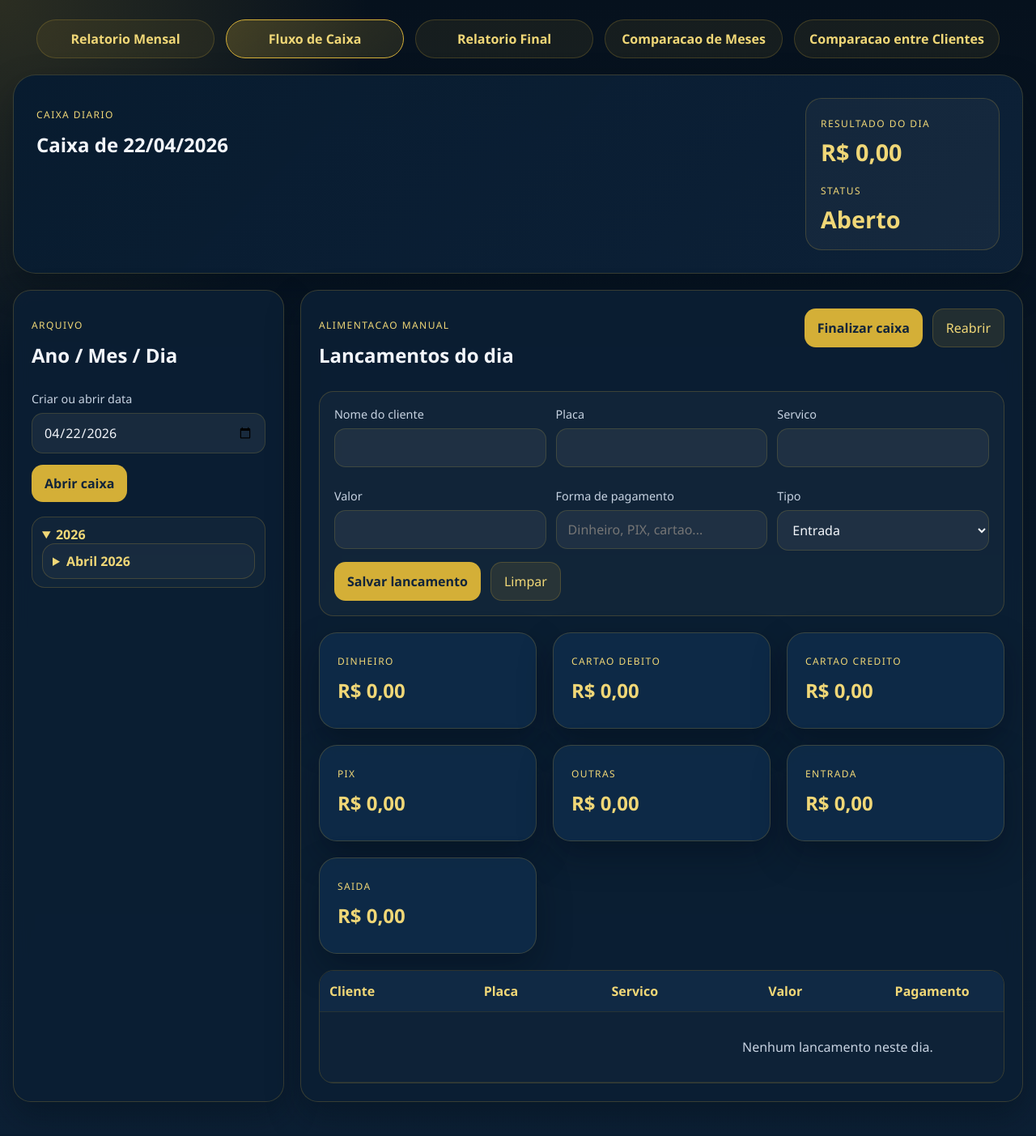
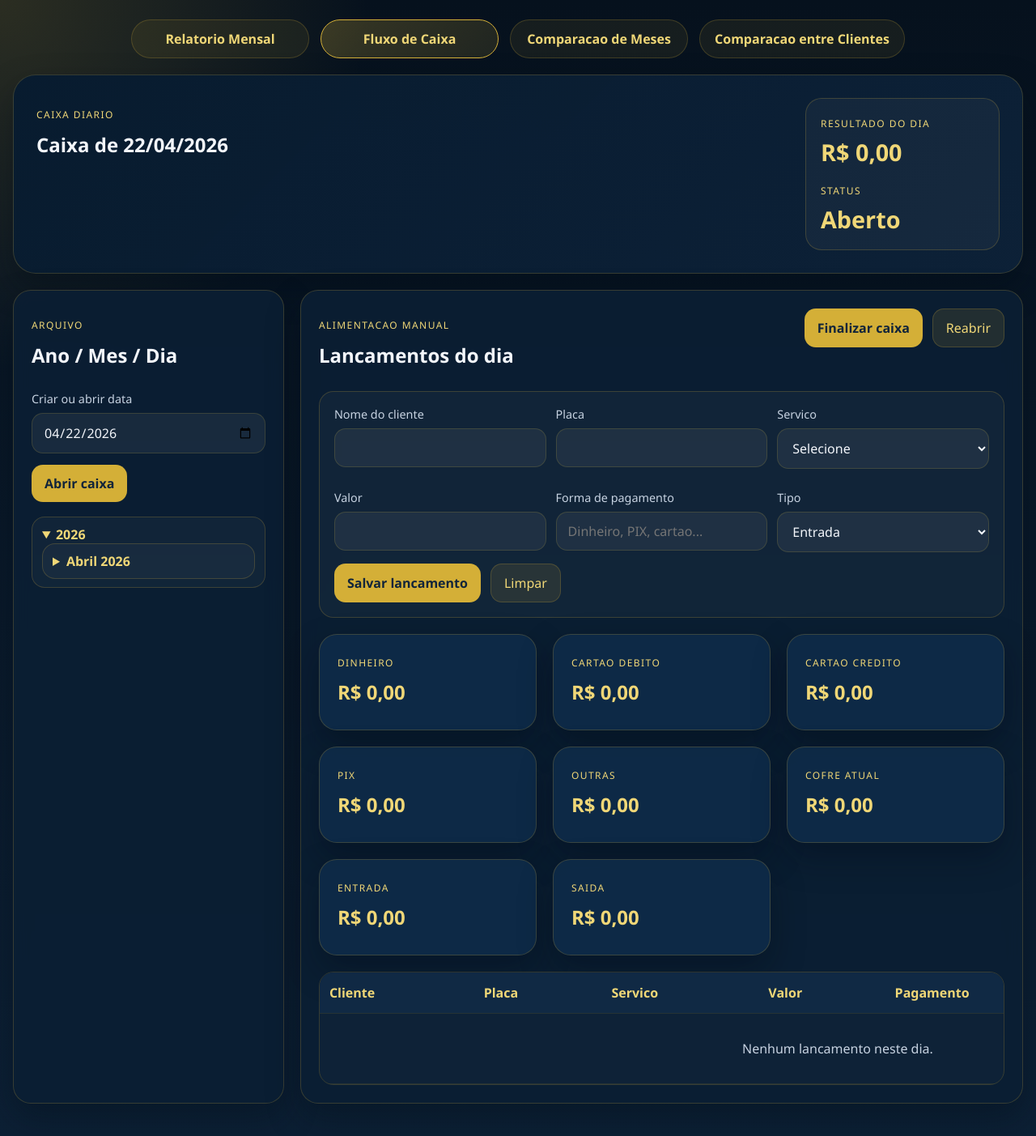
Before and after one commit to romanocmd0/pedido-ricardo, a Flask app: page /cash-flow in a window 1280 px wide. Shown: the whole page at 81% size. Before the commit the page ends 1361 px from the top, so only its background shows below. Run offline with Flask 3, Linux system fonts and the light colour scheme; the visitor is signed in with stand-in values (Sample User, id 1); data comes from the database, SQL or seed files in the repository; data that the repository does not hold is empty.

Commit message:
Add files via upload

```diff
--- a/2026-04-17-files-mentioned-by-the-user-pedido-2/app.py
+++ b/2026-04-17-files-mentioned-by-the-user-pedido-2/app.py
@@ -74,6 +74,11 @@ ALLOWED_SORT_COLUMNS = {
 
 MIN_MONTH_KEY = "2026-04"
 MAX_MONTH_KEY = "2050-12"
+CASH_SERVICE_CONFIG = {
+    "TRANSFERENCIA": ("Transferencia", "transferencia_qty", "unit_transferencia"),
+    "CAUTELAR": ("Cautelar", "cautelar_qty", "unit_cautelar"),
+    "PESQUISA": ("Pesquisa", "pesquisa_qty", "unit_pesquisa"),
+}
 
 app = Flask(__name__)
 app.config["JSON_AS_ASCII"] = False
@@ -309,6 +314,13 @@ def ensure_cash_day(connection: sqlite3.Connection, cash_date: str) -> None:
     )
 
 
+def normalize_cash_service(value: str) -> str:
+    normalized = normalize_text(value)
+    if normalized not in CASH_SERVICE_CONFIG:
+        raise ValueError("Selecione um servico valido: Transferencia, Cautelar ou Pesquisa.")
+    return CASH_SERVICE_CONFIG[normalized][0]
+
+
 def validate_cash_entry_payload(payload: dict[str, Any]) -> dict[str, Any]:
     customer_name = (payload.get("customer_name") or "").strip()
     service_name = (payload.get("service_name") or "").strip()
@@ -319,8 +331,7 @@ def validate_cash_entry_payload(payload: dict[str, Any]) -> dict[str, Any]:
 
     if not customer_name:
         raise ValueError("O nome do cliente e obrigatorio.")
-    if not service_name:
-        raise ValueError("O servico e obrigatorio.")
+    service_name = normalize_cash_service(service_name)
     if not payment_method:
         raise ValueError("A forma de pagamento e obrigatoria.")
 
@@ -350,9 +361,158 @@ def serialize_cash_entry(row: sqlite3.Row) -> dict[str, Any]:
         "payment_method": row["payment_method"],
         "payment_group": row["payment_group"],
         "flow_type": row["flow_type"],
+        "synced_to_monthly": bool(row["synced_to_monthly"]),
         "created_at": row["created_at"],
         "updated_at": row["updated_at"],
     }
+
+
+def cash_month_key(cash_date: str) -> str:
+    parsed = parse_cash_date(cash_date)
+    month_key = month_key_from_parts(parsed.year, parsed.month)
+    if not is_month_allowed(month_key):
+        raise ValueError("A data do caixa precisa estar entre Abril de 2026 e Dezembro de 2050.")
+    return month_key
+
+
+def monthly_record_payload_from_row(row: sqlite3.Row) -> dict[str, Any]:
+    return {
+        "transferencia_qty": row["transferencia_qty"],
+        "caminhao_transferencia_qty": row["caminhao_transferencia_qty"],
+        "combo_transferencia_qty": row["combo_transferencia_qty"],
+        "cautelar_qty": row["cautelar_qty"],
+        "pesquisa_qty": row["pesquisa_qty"],
+        "unit_transferencia": row["unit_transferencia"],
+        "unit_caminhao_transferencia": row["unit_caminhao_transferencia"],
+        "unit_combo_transferencia": row["unit_combo_transferencia"],
+        "unit_cautelar": row["unit_cautelar"],
+        "unit_pesquisa": row["unit_pesquisa"],
+    }
+
+
+def apply_monthly_cash_delta(
+    connection: sqlite3.Connection,
+    cash_date: str,
+    customer_name: str,
+    service_name: str,
+    quantity_delta: int,
+    amount_delta: float,
+) -> None:
+    if quantity_delta == 0 and amount_delta == 0:
+        return
+
+    month_key = cash_month_key(cash_date)
+    year_number, month_number = parse_month_key(month_key)
+    ensure_month(connection, year_number, month_number)
+    canonical_service, qty_field, unit_field = CASH_SERVICE_CONFIG[normalize_text(service_name)]
+    row = connection.execute(
+        """
+        SELECT *
+        FROM records
+        WHERE month_key = ? AND partner_name = ?
+        ORDER BY id
+        LIMIT 1
+        """,
+        (month_key, customer_name),
+    ).fetchone()
+
+    if row is None:
+        if quantity_delta <= 0:
+            return
+        record = {
+            "month_key": month_key,
+            "year_number": year_number,
+            "month_number": month_number,
+            "period_label": label_from_month(month_number),
+            "partner_name": customer_name,
+            "transferencia_qty": 0,
+            "caminhao_transferencia_qty": 0,
+            "combo_transferencia_qty": 0,
+            "cautelar_qty": 0,
+            "pesquisa_qty": 0,
+            "unit_transferencia": 0,
+            "unit_caminhao_transferencia": 0,
+            "unit_combo_transferencia": 0,
+            "unit_cautelar": 0,
+            "unit_pesquisa": 0,
+        }
+        record[qty_field] = quantity_delta
+        record[unit_field] = amount_delta / quantity_delta if quantity_delta else 0
+        record["total_value"] = calculate_total(record)
+        connection.execute(
+            """
+            INSERT INTO records (
+                month_key,
+                reference_date,
+                period_label,
+                period_sort,
+                partner_name,
+                transferencia_qty,
+                caminhao_transferencia_qty,
+                combo_transferencia_qty,
+                cautelar_qty,
+                pesquisa_qty,
+                unit_transferencia,
+                unit_caminhao_transferencia,
+                unit_combo_transferencia,
+                unit_cautelar,
+                unit_pesquisa,
+                total_value,
+                updated_at
+            ) VALUES (?, NULL, ?, 0, ?, ?, ?, ?, ?, ?, ?, ?, ?, ?, ?, ?, CURRENT_TIMESTAMP)
+            """,
+            (
+                record["month_key"],
+                record["period_label"],
+                record["partner_name"],
+                record["transferencia_qty"],
+                record["caminhao_transferencia_qty"],
+                record["combo_transferencia_qty"],
+                record["cautelar_qty"],
+                record["pesquisa_qty"],
+                record["unit_transferencia"],
+                record["unit_caminhao_transferencia"],
+                record["unit_combo_transferencia"],
+                record["unit_cautelar"],
+                record["unit_pesquisa"],
+                record["total_value"],
+            ),
+        )
+        return
+
+    record = monthly_record_payload_from_row(row)
+    current_qty = int(record[qty_field] or 0)
+    current_total = float(current_qty * float(record[unit_field] or 0))
+    next_qty = max(0, current_qty + quantity_delta)
+    next_total = max(0.0, current_total + amount_delta)
+    record[qty_field] = next_qty
+    record[unit_field] = next_total / next_qty if next_qty else 0
+    total_value = calculate_total(record)
+    connection.execute(
+        f"""
+        UPDATE records
+        SET
+            {qty_field} = ?,
+            {unit_field} = ?,
+            total_value = ?,
+            updated_at = CURRENT_TIMESTAMP
+        WHERE id = ?
+        """,
+        (record[qty_field], record[unit_field], total_value, row["id"]),
+    )
+
+
+def sync_cash_entry_to_monthly(connection: sqlite3.Connection, row: sqlite3.Row, direction: int) -> None:
+    if row["flow_type"] != "entrada":
+        return
+    apply_monthly_cash_delta(
+        connection,
+        row["cash_date"],
+        row["customer_name"],
+        row["service_name"],
+        direction,
+        direction * float(row["amount"] or 0),
+    )
 
 
 def serialize_main_record(row: sqlite3.Row) -> dict[str, Any]:
@@ -880,6 +1040,20 @@ def summarize_cash_day(connection: sqlite3.Connection, cash_date: str) -> dict[s
             total_in += value
             payment_totals[row["payment_group"] if row["payment_group"] in payment_totals else "outras"] += value
 
+    vault_row = connection.execute(
+        """
+        SELECT
+            COALESCE(SUM(CASE
+                WHEN flow_type = 'entrada' AND payment_group = 'dinheiro' THEN amount
+                WHEN flow_type = 'saida' THEN -amount
+                ELSE 0
+            END), 0) AS vault_balance
+        FROM cash_entries
+        WHERE cash_date <= ?
+        """,
+        (cash_date,),
+    ).fetchone()
+
     return {
         "cash_date": cash_date,
         "display_date": format_display_date(cash_date),
@@ -887,6 +1061,7 @@ def summarize_cash_day(connection: sqlite3.Connection, cash_date: str) -> dict[s
         "total_in": round(total_in, 2),
         "total_out": round(total_out, 2),
         "result": round(total_in - total_out, 2),
+        "vault_balance": round(float(vault_row["vault_balance"] or 0), 2),
         "entry_count": entry_count,
     }
 
@@ -966,54 +1141,6 @@ def get_cash_tree(connection: sqlite3.Connection) -> list[dict[str, Any]]:
         }
         for year_node in tree.values()
     ]
-
-
-def get_final_report_payload(connection: sqlite3.Connection) -> dict[str, Any]:
-    rows = connection.execute(
-        """
-        SELECT
-            e.customer_name,
-            e.service_name,
-            COUNT(*) AS quantity,
-            COALESCE(SUM(CASE WHEN e.flow_type = 'saida' THEN -e.amount ELSE e.amount END), 0) AS total_value,
-            MIN(e.cash_date) AS first_date,
-            MAX(e.cash_date) AS last_date
-        FROM cash_entries e
-        JOIN cash_days d ON d.cash_date = e.cash_date
-        WHERE d.finalized = 1
-        GROUP BY e.customer_name, e.service_name
-        ORDER BY total_value DESC, quantity DESC, e.customer_name ASC, e.service_name ASC
-        """
-    ).fetchall()
-    summary = connection.execute(
-        """
-        SELECT
-            COUNT(*) AS quantity,
-            COALESCE(SUM(CASE WHEN e.flow_type = 'saida' THEN -e.amount ELSE e.amount END), 0) AS total_value,
-            COUNT(DISTINCT e.cash_date) AS day_count
-        FROM cash_entries e
-        JOIN cash_days d ON d.cash_date = e.cash_date
-        WHERE d.finalized = 1
-        """
-    ).fetchone()
-    return {
-        "summary": {
-            "quantity": summary["quantity"],
-            "total_value": summary["total_value"],
-            "day_count": summary["day_count"],
-        },
-        "rows": [
-            {
-                "customer_name": row["customer_name"],
-                "service_name": row["service_name"],
-                "quantity": row["quantity"],
-                "total_value": row["total_value"],
-                "first_date": format_display_date(row["first_date"]),
-                "last_date": format_display_date(row["last_date"]),
-            }
-            for row in rows
-        ],
-    }
 
 
 def build_excel_report(report: dict[str, Any]) -> io.BytesIO:
@@ -1300,6 +1427,7 @@ def init_db() -> None:
                 payment_method TEXT NOT NULL,
                 payment_group TEXT NOT NULL DEFAULT 'outras',
                 flow_type TEXT NOT NULL DEFAULT 'entrada',
+                synced_to_monthly INTEGER NOT NULL DEFAULT 0,
                 created_at TEXT NOT NULL DEFAULT CURRENT_TIMESTAMP,
                 updated_at TEXT NOT NULL DEFAULT CURRENT_TIMESTAMP,
                 FOREIGN KEY (cash_date) REFERENCES cash_days (cash_date)
@@ -1318,6 +1446,9 @@ def init_db() -> None:
             connection.execute("ALTER TABLE records ADD COLUMN caminhao_transferencia_qty INTEGER NOT NULL DEFAULT 0")
         if "unit_caminhao_transferencia" not in columns:
             connection.execute("ALTER TABLE records ADD COLUMN unit_caminhao_transferencia REAL NOT NULL DEFAULT 0")
+        cash_columns = {row["name"] for row in connection.execute("PRAGMA table_info(cash_entries)").fetchall()}
+        if "synced_to_monthly" not in cash_columns:
+            connection.execute("ALTER TABLE cash_entries ADD COLUMN synced_to_monthly INTEGER NOT NULL DEFAULT 0")
 
         connection.executescript(
             """
@@ -1469,11 +1600,6 @@ def cash_flow_page() -> str:
     return render_template("cash_flow.html")
 
 
-@app.route("/final-report")
-def final_report_page() -> str:
-    return render_template("final_report.html")
-
-
 @app.route("/comparison")
 def comparison_page() -> str:
     return render_template("comparison.html")
@@ -1631,8 +1757,9 @@ def create_cash_entry(cash_date: str):
                 payment_method,
                 payment_group,
                 flow_type,
+                synced_to_monthly,
                 updated_at
-            ) VALUES (?, ?, ?, ?, ?, ?, ?, ?, CURRENT_TIMESTAMP)
+            ) VALUES (?, ?, ?, ?, ?, ?, ?, ?, 0, CURRENT_TIMESTAMP)
             """,
             (
                 cash_date,
@@ -1645,6 +1772,9 @@ def create_cash_entry(cash_date: str):
                 entry["flow_type"],
             ),
         )
+        row = connection.execute("SELECT * FROM cash_entries WHERE id = ?", (cursor.lastrowid,)).fetchone()
+        sync_cash_entry_to_monthly(connection, row, 1)
+        connection.execute("UPDATE cash_entries SET synced_to_monthly = 1 WHERE id = ?", (row["id"],))
         connection.execute("UPDATE cash_days SET updated_at = CURRENT_TIMESTAMP WHERE cash_date = ?", (cash_date,))
         row = connection.execute("SELECT * FROM cash_entries WHERE id = ?", (cursor.lastrowid,)).fetchone()
     return jsonify(serialize_cash_entry(row)), 201
@@ -1661,6 +1791,8 @@ def update_cash_entry(entry_id: int):
         existing = connection.execute("SELECT * FROM cash_entries WHERE id = ?", (entry_id,)).fetchone()
         if existing is None:
             return jsonify({"error": "Lancamento nao encontrado."}), 404
+        if existing["synced_to_monthly"]:
+            sync_cash_entry_to_monthly(connection, existing, -1)
         connection.execute(
             """
             UPDATE cash_entries
@@ -1672,6 +1804,7 @@ def update_cash_entry(entry_id: int):
                 payment_method = ?,
                 payment_group = ?,
                 flow_type = ?,
+                synced_to_monthly = 0,
                 updated_at = CURRENT_TIMESTAMP
             WHERE id = ?
             """,
@@ -1686,6 +1819,9 @@ def update_cash_entry(entry_id: int):
                 entry_id,
             ),
         )
+        row = connection.execute("SELECT * FROM cash_entries WHERE id = ?", (entry_id,)).fetchone()
+        sync_cash_entry_to_monthly(connection, row, 1)
+        connection.execute("UPDATE cash_entries SET synced_to_monthly = 1 WHERE id = ?", (entry_id,))
         connection.execute("UPDATE cash_days SET updated_at = CURRENT_TIMESTAMP WHERE cash_date = ?", (existing["cash_date"],))
         row = connection.execute("SELECT * FROM cash_entries WHERE id = ?", (entry_id,)).fetchone()
     return jsonify(serialize_cash_entry(row))
@@ -1694,9 +1830,11 @@ def update_cash_entry(entry_id: int):
 @app.delete("/api/cash-flow/entries/<int:entry_id>")
 def delete_cash_entry(entry_id: int):
     with get_db() as connection:
-        existing = connection.execute("SELECT cash_date FROM cash_entries WHERE id = ?", (entry_id,)).fetchone()
+        existing = connection.execute("SELECT * FROM cash_entries WHERE id = ?", (entry_id,)).fetchone()
         if existing is None:
             return jsonify({"error": "Lancamento nao encontrado."}), 404
+        if existing["synced_to_monthly"]:
+            sync_cash_entry_to_monthly(connection, existing, -1)
         connection.execute("DELETE FROM cash_entries WHERE id = ?", (entry_id,))
         connection.execute("UPDATE cash_days SET updated_at = CURRENT_TIMESTAMP WHERE cash_date = ?", (existing["cash_date"],))
     return jsonify({"message": "Lancamento excluido com sucesso."})
@@ -1710,6 +1848,13 @@ def finalize_cash_day(cash_date: str):
         return jsonify({"error": str(exc)}), 400
     with get_db() as connection:
         ensure_cash_day(connection, cash_date)
+        unsynced_rows = connection.execute(
+            "SELECT * FROM cash_entries WHERE cash_date = ? AND synced_to_monthly = 0",
+            (cash_date,),
+        ).fetchall()
+        for row in unsynced_rows:
+            sync_cash_entry_to_monthly(connection, row, 1)
+            connection.execute("UPDATE cash_entries SET synced_to_monthly = 1 WHERE id = ?", (row["id"],))
         connection.execute(
             """
             UPDATE cash_days
@@ -1740,12 +1885,6 @@ def reopen_cash_day(cash_date: str):
         )
         payload = get_cash_day_payload(connection, cash_date)
     return jsonify(payload)
-
-
-@app.get("/api/final-report")
-def final_report_data():
-    with get_db() as connection:
-        return jsonify(get_final_report_payload(connection))
 
 
 @app.get("/api/export/<string:month_key>.xlsx")
--- a/2026-04-17-files-mentioned-by-the-user-pedido-2/schema.sql
+++ b/2026-04-17-files-mentioned-by-the-user-pedido-2/schema.sql
@@ -51,6 +51,7 @@ CREATE TABLE IF NOT EXISTS cash_entries (
     payment_method TEXT NOT NULL,
     payment_group TEXT NOT NULL DEFAULT 'outras',
     flow_type TEXT NOT NULL DEFAULT 'entrada',
+    synced_to_monthly INTEGER NOT NULL DEFAULT 0,
     created_at TEXT NOT NULL DEFAULT CURRENT_TIMESTAMP,
     updated_at TEXT NOT NULL DEFAULT CURRENT_TIMESTAMP,
     FOREIGN KEY (cash_date) REFERENCES cash_days (cash_date)
--- a/2026-04-17-files-mentioned-by-the-user-pedido-2/static/cash_flow.js
+++ b/2026-04-17-files-mentioned-by-the-user-pedido-2/static/cash_flow.js
@@ -28,6 +28,7 @@ const cashElements = {
   credito: document.querySelector("#cash-total-credito"),
   pix: document.querySelector("#cash-total-pix"),
   outras: document.querySelector("#cash-total-outras"),
+  vaultBalance: document.querySelector("#cash-vault-balance"),
   totalIn: document.querySelector("#cash-total-in"),
   totalOut: document.querySelector("#cash-total-out"),
 };
@@ -70,6 +71,7 @@ function renderSummary(summary) {
   cashElements.credito.textContent = formatCurrency(summary.payment_totals.cartao_credito);
   cashElements.pix.textContent = formatCurrency(summary.payment_totals.pix);
   cashElements.outras.textContent = formatCurrency(summary.payment_totals.outras);
+  cashElements.vaultBalance.textContent = formatCurrency(summary.vault_balance);
   cashElements.totalIn.textContent = formatCurrency(summary.total_in);
   cashElements.totalOut.textContent = formatCurrency(summary.total_out);
 }
--- a/2026-04-17-files-mentioned-by-the-user-pedido-2/templates/cash_flow.html
+++ b/2026-04-17-files-mentioned-by-the-user-pedido-2/templates/cash_flow.html
@@ -11,7 +11,6 @@
       <nav class="top-nav">
         <a class="nav-button" href="/">Relatorio Mensal</a>
         <a class="nav-button is-active" href="/cash-flow">Fluxo de Caixa</a>
-        <a class="nav-button" href="/final-report">Relatorio Final</a>
         <a class="nav-button" href="/comparison">Comparacao de Meses</a>
         <a class="nav-button" href="/client-comparison">Comparacao entre Clientes</a>
       </nav>
@@ -74,7 +73,12 @@
               </label>
               <label class="field">
                 <span>Servico</span>
-                <input id="cash-service-name" type="text" required />
+                <select id="cash-service-name" required>
+                  <option value="">Selecione</option>
+                  <option value="Transferencia">Transferencia</option>
+                  <option value="Cautelar">Cautelar</option>
+                  <option value="Pesquisa">Pesquisa</option>
+                </select>
               </label>
               <label class="field">
                 <span>Valor</span>
@@ -120,6 +124,10 @@
               <strong id="cash-total-outras">R$ 0,00</strong>
             </article>
             <article class="panel stat-card">
+              <span class="section-tag">Cofre atual</span>
+              <strong id="cash-vault-balance">R$ 0,00</strong>
+            </article>
+            <article class="panel stat-card">
               <span class="section-tag">Entrada</span>
               <strong id="cash-total-in">R$ 0,00</strong>
             </article>
--- a/2026-04-17-files-mentioned-by-the-user-pedido-2/templates/client_comparison.html
+++ b/2026-04-17-files-mentioned-by-the-user-pedido-2/templates/client_comparison.html
@@ -12,7 +12,6 @@
       <nav class="top-nav">
         <a class="nav-button" href="/">Relatorio Mensal</a>
         <a class="nav-button" href="/cash-flow">Fluxo de Caixa</a>
-        <a class="nav-button" href="/final-report">Relatorio Final</a>
         <a class="nav-button" href="/comparison">Comparacao de Meses</a>
         <a class="nav-button is-active" href="/client-comparison">Comparacao entre Clientes</a>
       </nav>
--- a/2026-04-17-files-mentioned-by-the-user-pedido-2/templates/comparison.html
+++ b/2026-04-17-files-mentioned-by-the-user-pedido-2/templates/comparison.html
@@ -12,7 +12,6 @@
       <nav class="top-nav">
         <a class="nav-button" href="/">Relatorio Mensal</a>
         <a class="nav-button" href="/cash-flow">Fluxo de Caixa</a>
-        <a class="nav-button" href="/final-report">Relatorio Final</a>
         <a class="nav-button is-active" href="/comparison">Comparacao de Meses</a>
         <a class="nav-button" href="/client-comparison">Comparacao entre Clientes</a>
       </nav>
--- a/2026-04-17-files-mentioned-by-the-user-pedido-2/templates/index.html
+++ b/2026-04-17-files-mentioned-by-the-user-pedido-2/templates/index.html
@@ -11,7 +11,6 @@
       <nav class="top-nav">
         <a class="nav-button is-active" href="/">Relatorio Mensal</a>
         <a class="nav-button" href="/cash-flow">Fluxo de Caixa</a>
-        <a class="nav-button" href="/final-report">Relatorio Final</a>
         <a class="nav-button" href="/comparison">Comparacao de Meses</a>
         <a class="nav-button" href="/client-comparison">Comparacao entre Clientes</a>
       </nav>
```
Also changed, not shown: 2026-04-17-files-mentioned-by-the-user-pedido-2/README.md.
